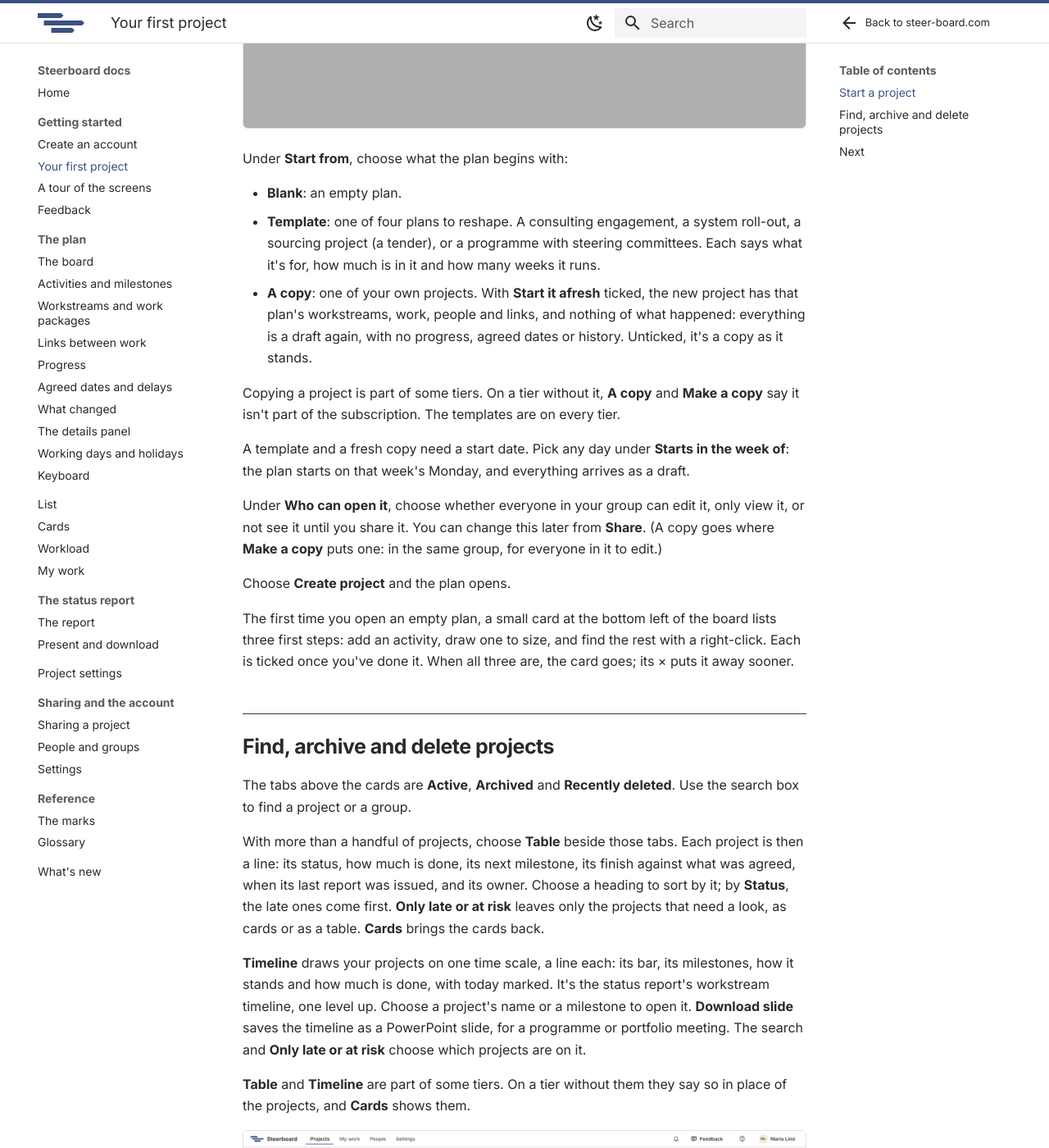
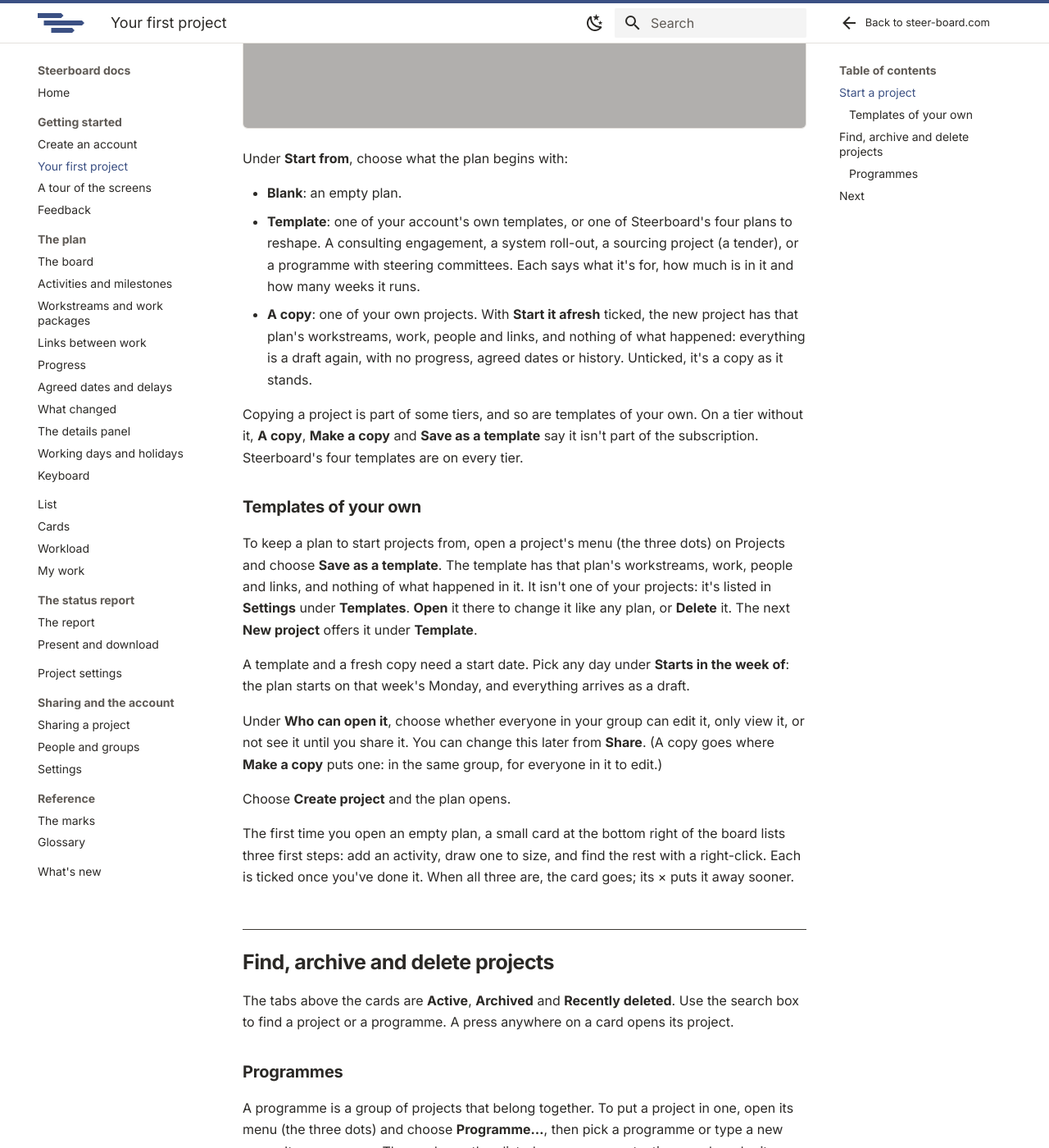
Before and after one commit to mistahcase/steerboard-docs, an MkDocs documentation site: the page built from pages/getting-started/first-project.md, in a window 1280 px wide and 1400 px high, scrolled down 1438 px. Shown: the whole window at 82% size. Built offline with MkDocs 1.6.1 and Material for MkDocs 9.7.7, drawn with Linux system fonts in a browser that asks for light colours; some of the changed text lies outside the part shown.

Commit message:
Corrections, part 4: templates of your own, the report's period, and what changed since in its filter
Co-Authored-By: Claude Fable 5.2 <noreply@anthropic.com>

```diff
--- a/pages/getting-started/first-project.md
+++ b/pages/getting-started/first-project.md
@@ -28,18 +28,28 @@ shared with them. See [People and groups](../sharing/people.md#access).)
 Under **Start from**, choose what the plan begins with:
 
 - **Blank**: an empty plan.
-- **Template**: one of four plans to reshape. A consulting engagement, a system
-  roll-out, a sourcing project (a tender), or a programme with steering
-  committees. Each says what it's for, how much is in it and how many weeks it
-  runs.
+- **Template**: one of your account's own templates, or one of Steerboard's
+  four plans to reshape. A consulting engagement, a system roll-out, a sourcing
+  project (a tender), or a programme with steering committees. Each says what
+  it's for, how much is in it and how many weeks it runs.
 - **A copy**: one of your own projects. With **Start it afresh** ticked, the
   new project has that plan's workstreams, work, people and links, and
   nothing of what happened: everything is a draft again, with no progress,
   agreed dates or history. Unticked, it's a copy as it stands.
 
-Copying a project is part of some tiers. On a tier without it, **A copy** and
-**Make a copy** say it isn't part of the subscription. The templates are on
-every tier.
+Copying a project is part of some tiers, and so are templates of your own. On
+a tier without it, **A copy**, **Make a copy** and **Save as a template** say
+it isn't part of the subscription. Steerboard's four templates are on every
+tier.
+
+### Templates of your own
+
+To keep a plan to start projects from, open a project's menu (the three dots)
+on Projects and choose **Save as a template**. The template has that plan's
+workstreams, work, people and links, and nothing of what happened in it. It
+isn't one of your projects: it's listed in **Settings** under **Templates**.
+**Open** it there to change it like any plan, or **Delete** it. The next
+**New project** offers it under **Template**.
 
 A template and a fresh copy need a start date. Pick any day under **Starts in the week
 of**: the plan starts on that week's Monday, and everything arrives as a
@@ -52,7 +62,7 @@ everyone in it to edit.)
 
 Choose **Create project** and the plan opens.
 
-The first time you open an empty plan, a small card at the bottom left of the
+The first time you open an empty plan, a small card at the bottom right of the
 board lists three first steps: add an activity, draw one to size, and find the
 rest with a right-click. Each is ticked once you've done it. When all three
 are, the card goes; its × puts it away sooner.
@@ -60,7 +70,17 @@ are, the card goes; its × puts it away sooner.
 ## Find, archive and delete projects
 
 The tabs above the cards are **Active**, **Archived** and **Recently deleted**.
-Use the search box to find a project or a group.
+Use the search box to find a project or a programme. A press anywhere on a
+card opens its project.
+
+### Programmes
+
+A programme is a group of projects that belong together. To put a project in
+one, open its menu (the three dots) and choose **Programme…**, then pick a
+programme or type a new name. Its owners can. The cards are then listed a
+programme at a time, each under its name, and the choice beside the search box
+shows one programme's projects, as cards, a table or a timeline. A programme
+is there for as long as a project carries its name.
 
 With more than a handful of projects, choose **Table** beside those tabs. Each
 project is then a line: its status, how much is done, its next milestone, its
@@ -81,8 +101,8 @@ they say so in place of the projects, and **Cards** shows them.
 
 ![The projects on a timeline](../img/programme.png)
 
-Each card's menu (the three dots) holds the rest: make a copy, download the
-project as a file, archive it when the work is over, or delete it. A deleted
+Each card's menu (the three dots) holds the rest: make a copy, save it as a
+template, download the project as a file, archive it when the work is over, or delete it. A deleted
 project can be restored from **Recently deleted** for 30 days.
 
 An account keeps as many projects as its tier has room for, archived ones
```
Also changed, not shown: pages/report/index.md (+31 -12 lines).
